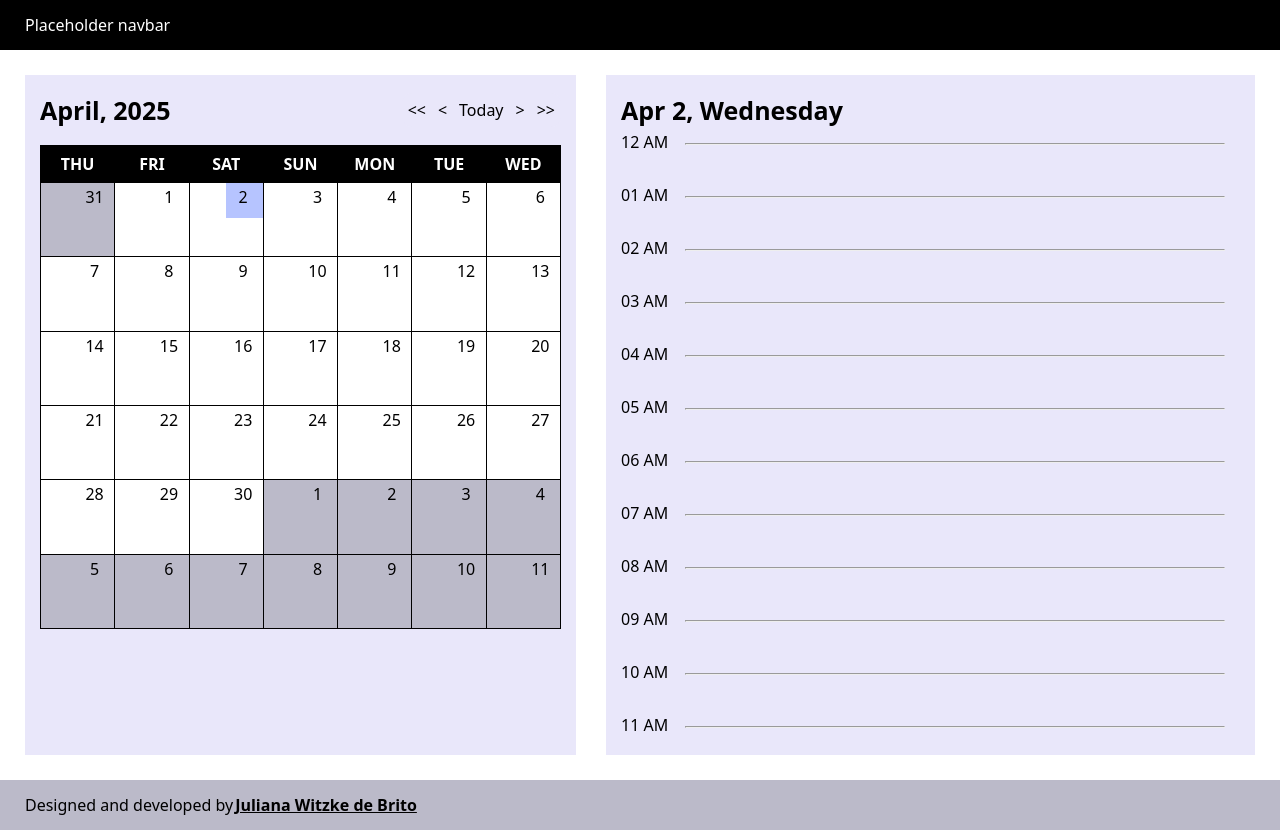
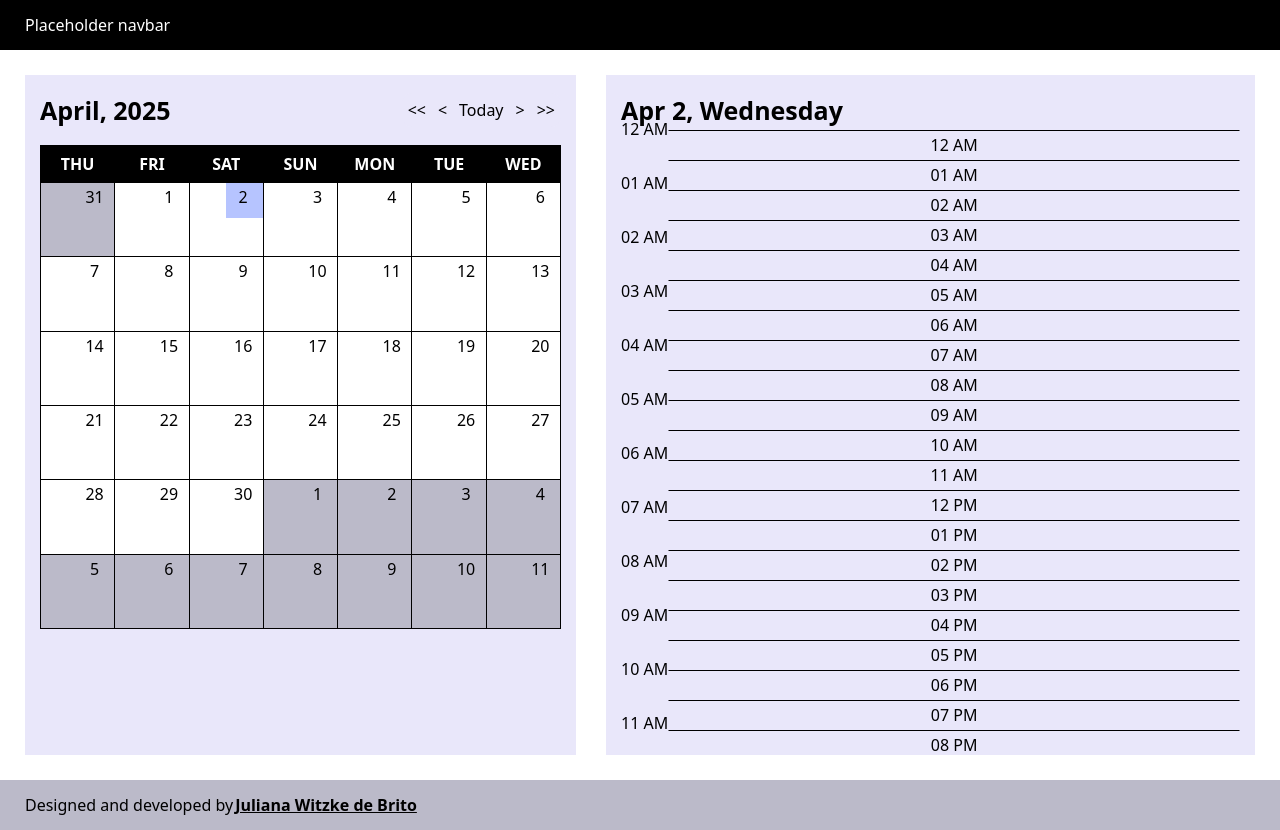
Before and after one commit to jubrito/planner-with-calendar, a React (Vite) app: page / in a window 1280 px wide. Built offline with nearby package versions, Linux system fonts and the light colour scheme.

Commit message:
get old version

```diff
--- a/src/features/Planner/ClickableHoursOfTheDay/ClickableHoursOfTheDay.tsx
+++ b/src/features/Planner/ClickableHoursOfTheDay/ClickableHoursOfTheDay.tsx
@@ -1,220 +1,154 @@
-import { useState, useCallback, useEffect, useRef, useMemo } from 'react';
+/* eslint-disable @typescript-eslint/no-unused-vars */
+import { useEffect, useRef, useState } from 'react';
+import {
+  EventHandlerType,
+  RelativePosition,
+} from '../../../types/calendar/types';
+import {
+  endRelativePosition,
+  initialRelativePosition,
+  mouseDownEventHandlerType,
+  mouseLeaveEventHandlerType,
+  mouseUpEventHandlerType,
+} from '../../../utils/calendar/constants';
 import styles from './clickable-hours-of-the-day.module.scss';
-import {
-  numberOfBlocksOnPlannerHour,
-  numberOfHoursInADay,
-} from '../../../utils/calendar/constants';
-import { getChunkArrayByChunkSize } from '../../../utils/utils';
-import { spacingTopClickablePlannerArea } from '../../../utils/constants';
+import { getBlockClicked } from '../../../utils/calendar/utils';
 
-interface TimeBlock {
-  positionY: number;
-  block: {
-    hourBlock?: number;
-    fifteenMinBlock?: number;
-  };
-}
+type ClickableHoursOfTheDayProps = {
+  hoursOfTheDay: string[];
+  handleMouseInteraction: (
+    event: React.MouseEvent<HTMLButtonElement, MouseEvent>,
+    eventType: EventHandlerType,
+  ) => void;
+};
 
-interface EventBlock {
-  eventId: string;
-  start: TimeBlock;
-  end: TimeBlock;
-}
-const fifteenMinutesItemsInAnHour = 4;
-
-export const ClickableHoursOfTheDay = () => {
-  const [draftEvent, setDraftEvent] = useState<EventBlock | null>(null);
-  const [events, setEvents] = useState<EventBlock[]>([]);
-  const [initialHeight, setInitialHeight] = useState<number | null>(null);
-  const containerRef = useRef<HTMLDivElement>(null);
+export const ClickableHoursOfTheDay = ({
+  hoursOfTheDay,
+  handleMouseInteraction,
+}: ClickableHoursOfTheDayProps) => {
+  const pendingClickByButtonId: Record<string, boolean> = {};
+  const newEventBlockByButtonId: Record<string, RelativePosition> = {};
+  const [newEventBlocksResultByButtonId, setNewEventBlocksResultByButtonId] =
+    useState<Record<string, RelativePosition>>({});
 
   useEffect(() => {
-    if (containerRef.current && initialHeight === null) {
-      setInitialHeight(containerRef.current.clientHeight);
+    console.log('positionSelected', newEventBlocksResultByButtonId);
+  }, [newEventBlocksResultByButtonId]);
+
+  const handleMouse = (
+    event: React.MouseEvent<HTMLButtonElement, MouseEvent>,
+    mouseType: EventHandlerType,
+    buttonId: string,
+  ) => {
+    const buttonHeight = event.currentTarget.clientHeight;
+    if (
+      mouseType === mouseLeaveEventHandlerType &&
+      pendingClickByButtonId[buttonId] === true
+    ) {
+      newEventBlockByButtonId[buttonId] = {
+        ...newEventBlockByButtonId[buttonId],
+        end: {
+          ...(newEventBlockByButtonId[buttonId] &&
+            newEventBlockByButtonId[buttonId][endRelativePosition] && {
+              ...newEventBlockByButtonId[buttonId][endRelativePosition],
+            }),
+          relativeX: undefined,
+          relativeY: undefined,
+        },
+      };
+      pendingClickByButtonId[buttonId] = false;
     }
-  }, [initialHeight]);
-
-  const hoursBlockDividedByFifteenMinutes = useMemo(() => {
-    if (initialHeight == null) return [];
-    return getChunkArrayByChunkSize(
-      getPlannerHourBlockStartValues(initialHeight),
-      fifteenMinutesItemsInAnHour,
-    );
-  }, [initialHeight]);
-
-  const getHourAndFifteenMinuteBlocks = useCallback(
-    (relativeY: number) => {
-      const getSizeOfEach15MinBlock = () => {
-        const fifteeMinutesExist =
-          hoursBlockDividedByFifteenMinutes[0].length >= 2;
-        const dataIsNotAvailable =
-          !hoursBlockDividedByFifteenMinutes ||
-          hoursBlockDividedByFifteenMinutes.length === 0 ||
-          !fifteeMinutesExist;
-
-        if (dataIsNotAvailable) return undefined;
-
-        const first15MinOfFirstHour = hoursBlockDividedByFifteenMinutes[0][1];
-        return first15MinOfFirstHour;
+    const rect = event.currentTarget.getBoundingClientRect();
+    const relativeX = event.clientX - rect.left;
+    const relativeY = event.clientY - rect.top;
+    if (mouseType === mouseUpEventHandlerType) {
+      newEventBlockByButtonId[buttonId] = {
+        ...newEventBlockByButtonId[buttonId],
+        end: {
+          ...(newEventBlockByButtonId[buttonId] &&
+            newEventBlockByButtonId[buttonId][endRelativePosition] && {
+              ...newEventBlockByButtonId[buttonId][endRelativePosition],
+            }),
+          relativeX,
+          relativeY,
+        },
       };
-
-      const hourBlockWithFifteenMinutesBlocks =
-        hoursBlockDividedByFifteenMinutes.find((allHours) => {
-          const sizeOfEach15minBlock = getSizeOfEach15MinBlock();
-          if (!sizeOfEach15minBlock) return undefined;
-          const lastHourFifteenMinuteBlockEnd =
-            allHours[allHours.length - 1] + sizeOfEach15minBlock;
-          return relativeY <= lastHourFifteenMinuteBlockEnd;
-        });
-      if (!hourBlockWithFifteenMinutesBlocks)
-        return { hourBlock: undefined, fifteenMinBlock: undefined };
-
-      const hourBlockClickedIndex = hoursBlockDividedByFifteenMinutes.indexOf(
-        hourBlockWithFifteenMinutesBlocks,
-      );
-      const fifteenMinuteBlock = hourBlockWithFifteenMinutesBlocks.find(
-        (allFifteenMinuteBlocks) =>
-          relativeY <=
-          allFifteenMinuteBlocks + (getSizeOfEach15MinBlock() || 0),
-      );
-      if (fifteenMinuteBlock == null)
-        return { hourBlock: hourBlockClickedIndex, fifteenMinBlock: undefined };
-
-      const fifteenMinuteBlockClickedIndex =
-        hourBlockWithFifteenMinutesBlocks.indexOf(fifteenMinuteBlock);
-      return {
-        hourBlock: hourBlockClickedIndex,
-        fifteenMinBlock: fifteenMinuteBlockClickedIndex,
-      };
-    },
-    [hoursBlockDividedByFifteenMinutes],
-  );
-
-  const handleMouseDown = useCallback(
-    (event: React.MouseEvent<HTMLDivElement>) => {
-      if (!containerRef.current) return;
-
-      const rect = containerRef.current.getBoundingClientRect();
-      const relativeY = event.clientY - rect.top;
-      const block = getHourAndFifteenMinuteBlocks(relativeY);
-
-      setDraftEvent({
-        eventId: `draft-${Date.now()}`,
-        start: {
-          positionY: relativeY,
-          block,
-        },
-        end: { positionY: relativeY, block },
-      });
-    },
-    [getHourAndFifteenMinuteBlocks],
-  );
-
-  const handleMouseMove = useCallback(
-    (event: React.MouseEvent<HTMLDivElement>) => {
-      if (!draftEvent || !containerRef.current) return;
-
-      const rect = containerRef.current.getBoundingClientRect();
-      const relativeY = event.clientY - rect.top;
-      const block = getHourAndFifteenMinuteBlocks(relativeY);
-
-      setDraftEvent((prev) => ({
-        ...prev!,
-        end: { positionY: relativeY, block },
-      }));
-    },
-    [draftEvent, getHourAndFifteenMinuteBlocks],
-  );
-
-  const handleMouseUp = useCallback(() => {
-    if (!draftEvent) return;
-    const minimumEventHeight =
-      Math.abs(draftEvent.end.positionY - draftEvent.start.positionY) > 5;
-    const fifteenMinutesHeight = draftEvent.start.positionY + 10;
-
-    if (minimumEventHeight) {
-      setEvents((prev) => [...prev, draftEvent]);
-    }
-    if (!minimumEventHeight) {
-      setEvents((prev) => [
-        ...prev,
-        {
-          eventId: draftEvent.eventId,
-          start: {
-            positionY: draftEvent.start.positionY,
-            block: draftEvent.start.block,
-          },
+      pendingClickByButtonId[buttonId] = false;
+      const relativeEndPosition = newEventBlockByButtonId[buttonId].end;
+      const endBlock = getBlockClicked(buttonHeight, relativeEndPosition);
+      setNewEventBlocksResultByButtonId((prevValue) => ({
+        ...prevValue,
+        ...newEventBlockByButtonId,
+        [buttonId]: {
           end: {
-            positionY: fifteenMinutesHeight,
-            block: draftEvent.end.block,
+            ...newEventBlockByButtonId[buttonId].end,
+            currentBlock: endBlock,
           },
         },
-      ]);
+      }));
     }
-    setDraftEvent(null);
-  }, [draftEvent]);
+    if (mouseType === mouseDownEventHandlerType) {
+      const relativeInitialPosition: RelativePosition['end'] = {
+        relativeX,
+        relativeY,
+      };
+      const initialBlock = getBlockClicked(
+        buttonHeight,
+        relativeInitialPosition,
+      );
+      newEventBlockByButtonId[buttonId] = {
+        ...newEventBlockByButtonId[buttonId],
+        initial: {
+          ...(newEventBlockByButtonId[buttonId] &&
+            newEventBlockByButtonId[buttonId][initialRelativePosition] && {
+              ...newEventBlockByButtonId[buttonId][initialRelativePosition],
+            }),
+          relativeX,
+          relativeY,
+          currentBlock: initialBlock,
+        },
+      };
+      pendingClickByButtonId[buttonId] = true;
+    }
+  };
 
-  const handleMouseLeave = useCallback(() => {
-    setDraftEvent(null);
-  }, []);
-
-  const handleEventClick = useCallback((event: EventBlock) => {
-    console.log('Event clicked:', event);
-  }, []);
-
-  useEffect(() => {
-    if (containerRef.current?.parentElement) {
-      containerRef.current.style.height = `${containerRef.current.parentElement.scrollHeight + spacingTopClickablePlannerArea}px`;
-    }
-  }, []);
-
+  const getElementIdentifier = (index: number, hourOfTheDay: string) =>
+    `hourblock_${index}_${hourOfTheDay}`.replace(' ', '');
   return (
-    <div
-      ref={containerRef}
-      className={styles.clickableHourOfTheDay}
-      onMouseDown={handleMouseDown}
-      onMouseMove={handleMouseMove}
-      onMouseUp={handleMouseUp}
-      onMouseLeave={handleMouseLeave}
-      style={{ marginTop: `${spacingTopClickablePlannerArea}px` }}
-    >
-      {draftEvent && (
-        <div
-          className={styles.plannerEvent}
-          style={{
-            top: `${draftEvent.start.positionY}px`,
-            height: `${draftEvent.end.positionY - draftEvent.start.positionY}px`,
-          }}
-        />
-      )}
-      {events.map((event) => (
-        <div
-          key={event.eventId}
-          className={styles.plannerEvent}
-          style={{
-            top: `${event.start.positionY}px`,
-            height: `${event.end.positionY - event.start.positionY}px`,
-          }}
-          onClick={(e) => {
-            e.stopPropagation();
-            handleEventClick(event);
-          }}
-        />
-      ))}
+    <div className={styles.clickableHourOfTheDay}>
+      {hoursOfTheDay.map((hourOfTheDay, index) => {
+        const hourOfTheDayElementId = getElementIdentifier(index, hourOfTheDay);
+        pendingClickByButtonId[hourOfTheDayElementId] = false;
+        return (
+          <button
+            onMouseDown={
+              (event) =>
+                handleMouse(
+                  event,
+                  mouseDownEventHandlerType,
+                  hourOfTheDayElementId,
+                )
+              // handleMouseInteraction(event, mouseDownEventHandlerType)
+            }
+            onMouseUp={
+              (event) =>
+                handleMouse(
+                  event,
+                  mouseUpEventHandlerType,
+                  hourOfTheDayElementId,
+                )
+              // handleMouseInteraction(event, mouseUpEventHandlerType)
+            }
+            // onMouseLeave={(event) =>
+            //   handleMouse(event, mouseLeaveEventHandlerType)
+            // }
+            id={hourOfTheDayElementId}
+            key={hourOfTheDayElementId}
+          >
+            {hourOfTheDay}
+          </button>
+        );
+      })}
     </div>
   );
 };
-
-const getPlannerHourBlockStartValues = (elementHeight: number) => {
-  if (!elementHeight) return [];
-  // Divide element height (which contans 24h) by 24 * 4 to result in 4 blocks of 15min on every hour
-  const numberOfBlocks = numberOfBlocksOnPlannerHour * numberOfHoursInADay;
-  const clickableHourBlockSize = elementHeight / numberOfBlocks;
-  const blocks = Array.from(Array(numberOfBlocks).keys(), (item) => item + 1);
-  const blocksStartValue = [0];
-  for (const block of blocks) {
-    const currentBlock = clickableHourBlockSize * block;
-    blocksStartValue.push(currentBlock);
-  }
-  return blocksStartValue;
-};
--- a/src/features/Planner/ClickableHoursOfTheDay/clickable-hours-of-the-day.module.scss
+++ b/src/features/Planner/ClickableHoursOfTheDay/clickable-hours-of-the-day.module.scss
@@ -4,17 +4,12 @@
   display: flex;
   flex-direction: column;
   width: 100%;
-  z-index: 800;
-  height: variables.$planner-hours-height;
-  margin-right: variables.$inner-spacing;
-  position: relative;
-
-  .plannerEvent {
-    position: absolute;
-    content: '';
-    width: 100%;
-    left: 0;
-    background: variables.$blue-yonder-color;
-    z-index: 801;
+  button {
+    height: variables.$hoursOfDaySliceSpacing;
+    background-color: transparent;
+    border-top: 1px solid variables.$black-color;
+    border-radius: 0;
+    padding: 0;
+    color: variables.$black-color;
   }
 }
--- a/src/features/Planner/HoursOfTheDay/HoursOfTheDay.tsx
+++ b/src/features/Planner/HoursOfTheDay/HoursOfTheDay.tsx
@@ -1,34 +1,14 @@
-import { useEffect, useRef, useState } from 'react';
 import styles from './_hours-of-the-day.module.scss';
-import { numberOfHoursInADay } from '../../../utils/calendar/constants';
 
 type HoursOfTheDayProps = {
   hoursOfTheDay: string[];
 };
 
 export const HoursOfTheDay = ({ hoursOfTheDay }: HoursOfTheDayProps) => {
-  const hourOfTheDaySpanRef = useRef<HTMLDivElement>(null);
-  const [spanHeight, setSpanHeight] = useState(50);
-
-  useEffect(() => {
-    const plannerHoursDivHeight =
-      hourOfTheDaySpanRef.current?.parentElement?.scrollHeight;
-    if (plannerHoursDivHeight) {
-      setSpanHeight(plannerHoursDivHeight / numberOfHoursInADay);
-    }
-  }, []);
-
   return (
-    <div className={styles.hourOfTheDay} ref={hourOfTheDaySpanRef}>
+    <div className={styles.hourOfTheDay}>
       {hoursOfTheDay.map((hourOfTheDay) => {
-        return (
-          <div className={styles.container}>
-            <span className="hourOfTheDay" style={{ height: spanHeight }}>
-              {hourOfTheDay}
-            </span>
-            <hr className={styles.line} />
-          </div>
-        );
+        return <span>{hourOfTheDay}</span>;
       })}
     </div>
   );
--- a/src/features/Planner/HoursOfTheDay/_hours-of-the-day.module.scss
+++ b/src/features/Planner/HoursOfTheDay/_hours-of-the-day.module.scss
@@ -1,27 +1,11 @@
 @use '../../../styles/variables' as variables;
 
 .hourOfTheDay {
-  margin-right: variables.$inner-spacing;
-  min-height: max-content;
   display: flex;
   flex-direction: column;
-
-  .container {
-    display: flex;
-    flex-direction: row;
-    overflow: hidden;
-  }
+  margin-top: -13px;
   span {
     width: max-content;
-    position: relative;
-  }
-  hr {
-    width: 100vh;
-    width: -webkit-fill-available;
-    position: absolute;
-    z-index: 20;
-    // margin-top: 13px;
-    margin: 13px 15px 0 64px;
-    background-color: black;
+    padding-bottom: variables.$hoursOfDaySliceSpacing;
   }
 }
--- a/src/features/Planner/Planner.tsx
+++ b/src/features/Planner/Planner.tsx
@@ -12,6 +12,7 @@ import { IntlDateTimeFormatShort } from '../../utils/constants';
 import { HoursOfTheDay } from './HoursOfTheDay/HoursOfTheDay';
 import { ClickableHoursOfTheDay } from './ClickableHoursOfTheDay/ClickableHoursOfTheDay';
 import { getHoursOfTheDay } from '../../utils/calendar/utils';
+import { EventHandlerType } from '../../types/calendar/types';
 
 const Planner = () => {
   const locale = useSelector(getLocaleLanguage());
@@ -25,6 +26,34 @@ const Planner = () => {
   const dayOfWeek = useSelector(getSelectedDayViewDayOfWeek(locale));
   const plannerDateLabel = `${monthName} ${day}, ${dayOfWeek}`;
 
+  // const getElementIdentifier = (index: number, hourOfTheDay: string) =>
+  //   `hourblock_${index}_${hourOfTheDay}`.replace(' ', '');
+
+  // let test = '';
+  const handleClickHourOfTheDayBlock = (
+    event: React.MouseEvent<HTMLButtonElement, MouseEvent>,
+    eventType: EventHandlerType,
+  ) => {
+    console.log('handleClickHourOfTheDayBlock eventType', eventType);
+    const rect = event.currentTarget.getBoundingClientRect();
+    const relativeX = event.clientX - rect.left;
+    const relativeY = event.clientY - rect.top;
+    console.log({ relativeX, relativeY });
+  };
+
+  // useEffect(() => {
+  //   const clickListener = (event) => {
+  //     if (event && event.currentTarget) {
+  //       console.log('clicked event', event.currentTarget.);
+  //     }
+  //     // "clientX: " + event.clientX +
+  //     // " - clientY: " + event.clientY;
+  //   };
+  //   addEventListener('click', clickListener);
+
+  //   return () => removeEventListener('click', clickListener);
+  // }, []);
+
   return (
     <section className={styles.planner}>
       <div className={styles.plannerHeader}>
@@ -34,7 +63,10 @@ const Planner = () => {
       </div>
       <div className={styles.plannerHours}>
         <HoursOfTheDay hoursOfTheDay={hoursOfTheDay} />
-        <ClickableHoursOfTheDay />
+        <ClickableHoursOfTheDay
+          handleMouseInteraction={handleClickHourOfTheDayBlock}
+          hoursOfTheDay={hoursOfTheDay}
+        />
       </div>
     </section>
   );
--- a/src/features/Planner/_planner.module.scss
+++ b/src/features/Planner/_planner.module.scss
@@ -12,6 +12,7 @@
   flex-direction: column;
 
   @include mixins.media-only-mobile {
+    overflow: scroll;
     height: 500px;
     margin: 0 variables.$inner-spacing;
   }
@@ -42,14 +43,38 @@
     display: flex;
     flex-direction: row;
     width: 100%;
-    height: variables.$planner-hours-height;
-    cursor: pointer;
-    overflow-y: auto;
-    overflow-x: hidden;
-    position: relative;
+  }
 
-    @include mixins.media-for-compact-calendar {
-      margin-bottom: variables.$inner-spacing;
-    }
-  }
+  // .hoursOfTheDay {
+  //   position: relative;
+  //   .clickableHoursOfTheDay {
+  //     display: flex;
+  //     flex-direction: column;
+  //     min-height: min-content;
+  //     width: 100%;
+  //     height: variables.$hoursOfDaySliceSpacing;
+  //     background: transparent;
+  //     border-radius: 0;
+  //     padding: 0;
+  //     background-color: blue;
+  //   }
+  //   .hoursOfTheDayRow {
+  //     $color: variables.$black-color;
+  //     width: 100%;
+  //     display: flex;
+  //     align-items: center;
+  //     color: $color;
+
+  //     span.hoursOfTheDay {
+  //       min-width: max-content;
+  //     }
+
+  //     span.hoursOfTheDayLine {
+  //       width: calc(100% - 59px);
+  //       height: 1px;
+  //       background: $color;
+  //       margin-left: variables.$small-gap;
+  //     }
+  //   }
+  // }
 }
```
Also changed, not shown: src/types/calendar/types.ts (+29 -0 lines), src/utils/calendar/utils.ts (+33 -13 lines).
